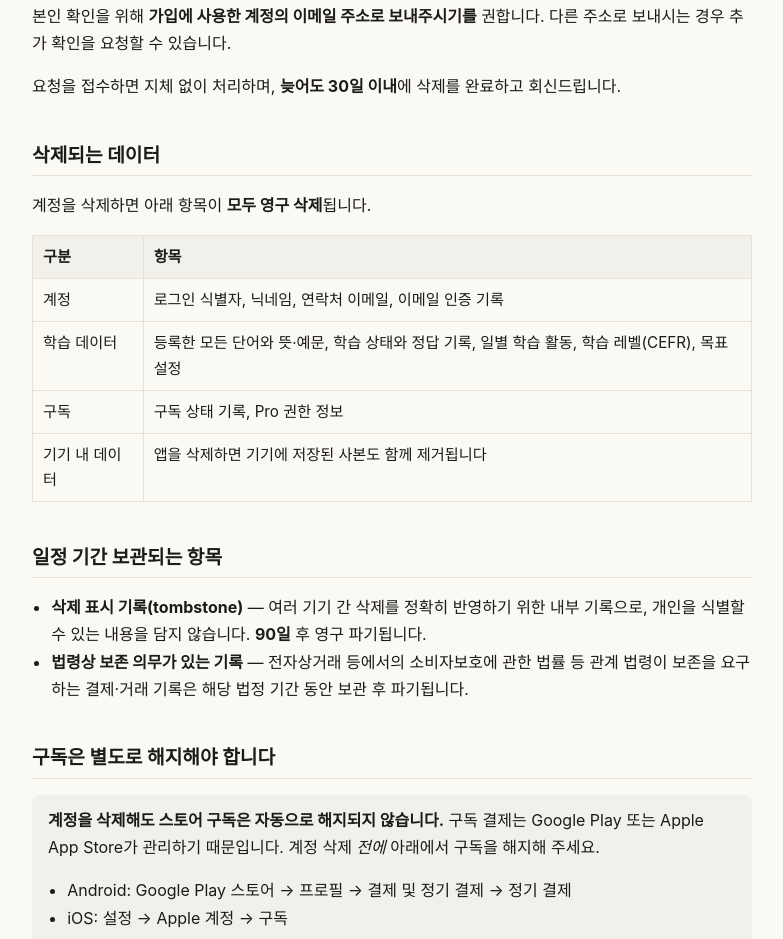
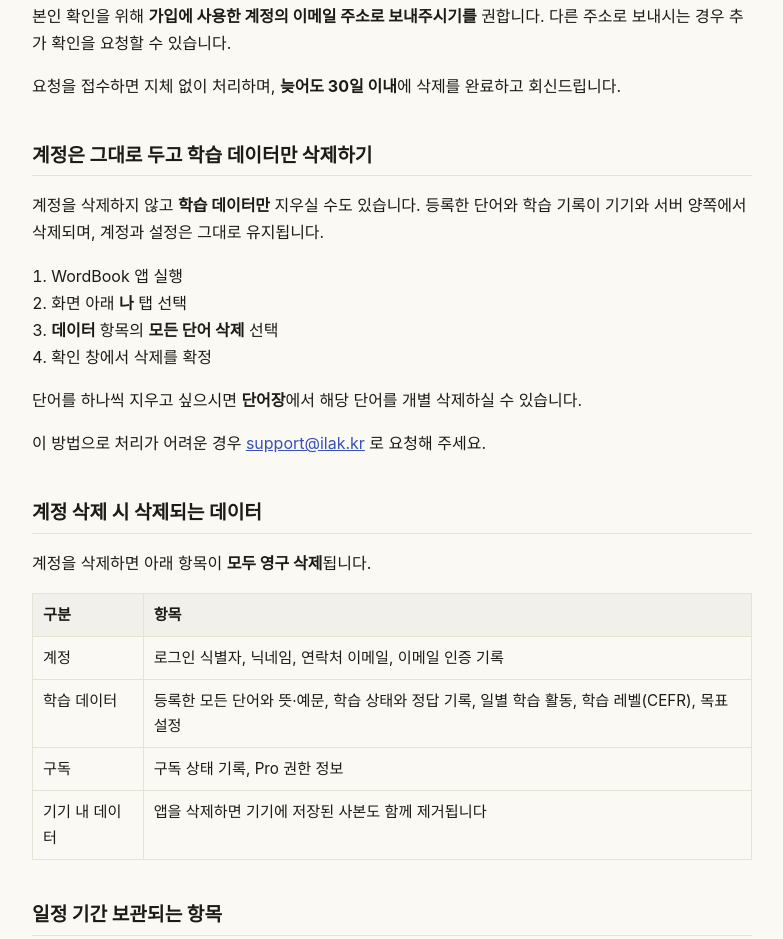
Before and after one commit to withkali/word-book-docs, a plain HTML site: page delete-account.html in a window 1280 px wide. Shown: the part 884-1823 px from the top of the page, without its empty margins (248-1031 px from the left). Drawn offline with Linux system fonts and the light colour scheme.

Commit message:
docs(delete-account): 계정 유지 + 데이터만 삭제하는 방법 추가
Play "앱 콘텐츠"의 선택 질문 — "사용자가 계정을 삭제하지 않고도 데이터의 일부
또는 전체를 삭제하도록 요청할 수 있는 방법을 제공하나요?" — 에 **예**로 답했다.
근거는 앱에 실제로 있는 기능이다: "나" 탭 → 데이터 → 모든 단어 삭제(기기+서버
양쪽 삭제, 계정·설정은 유지). 단어장에서 개별 삭제도 된다.

그런데 이 페이지에는 그 설명이 없었다. 폼에 "예"라고 답하면서 안내 페이지에
방법이 적혀 있지 않으면 앞뒤가 맞지 않아 심사에서 문제가 될 수 있다. 섹션을
추가하고, 기존 제목을 "삭제되는 데이터" → "계정 삭제 시 삭제되는 데이터"로
바꿔 두 경로가 구분되게 했다.

Co-Authored-By: Claude Opus 5 <noreply@anthropic.com>

```diff
--- a/delete-account.html
+++ b/delete-account.html
@@ -65,7 +65,19 @@
   다른 주소로 보내시는 경우 추가 확인을 요청할 수 있습니다.</p>
   <p>요청을 접수하면 지체 없이 처리하며, <strong>늦어도 30일 이내</strong>에 삭제를 완료하고 회신드립니다.</p>
 
-  <h2>삭제되는 데이터</h2>
+  <h2>계정은 그대로 두고 학습 데이터만 삭제하기</h2>
+  <p>계정을 삭제하지 않고 <strong>학습 데이터만</strong> 지우실 수도 있습니다.
+  등록한 단어와 학습 기록이 기기와 서버 양쪽에서 삭제되며, 계정과 설정은 그대로 유지됩니다.</p>
+  <ol>
+    <li>WordBook 앱 실행</li>
+    <li>화면 아래 <strong>나</strong> 탭 선택</li>
+    <li><strong>데이터</strong> 항목의 <strong>모든 단어 삭제</strong> 선택</li>
+    <li>확인 창에서 삭제를 확정</li>
+  </ol>
+  <p>단어를 하나씩 지우고 싶으시면 <strong>단어장</strong>에서 해당 단어를 개별 삭제하실 수 있습니다.</p>
+  <p>이 방법으로 처리가 어려운 경우 <a href="mailto:support@ilak.kr?subject=WordBook%20데이터%20삭제%20요청">support@ilak.kr</a> 로 요청해 주세요.</p>
+
+  <h2>계정 삭제 시 삭제되는 데이터</h2>
   <p>계정을 삭제하면 아래 항목이 <strong>모두 영구 삭제</strong>됩니다.</p>
   <table>
     <tr><th>구분</th><th>항목</th></tr>
```
